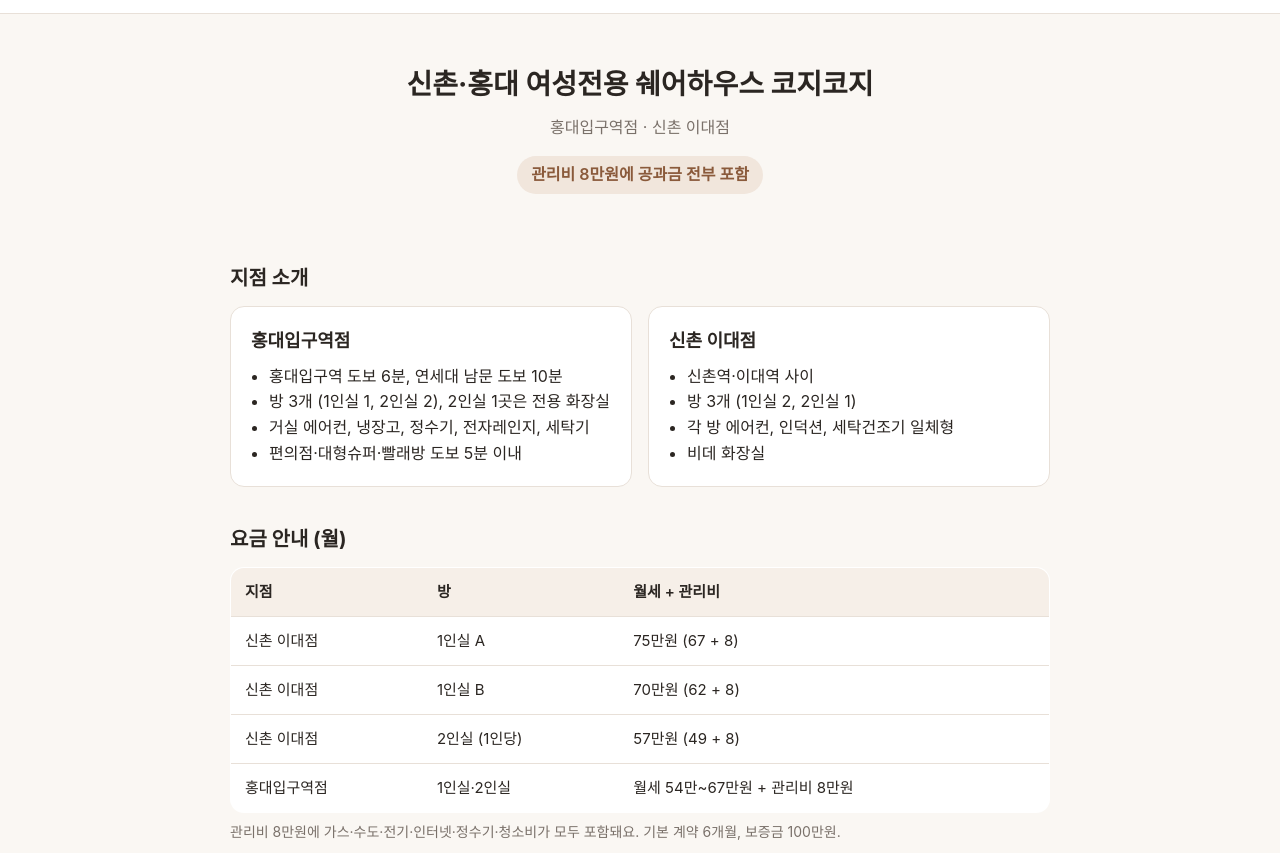
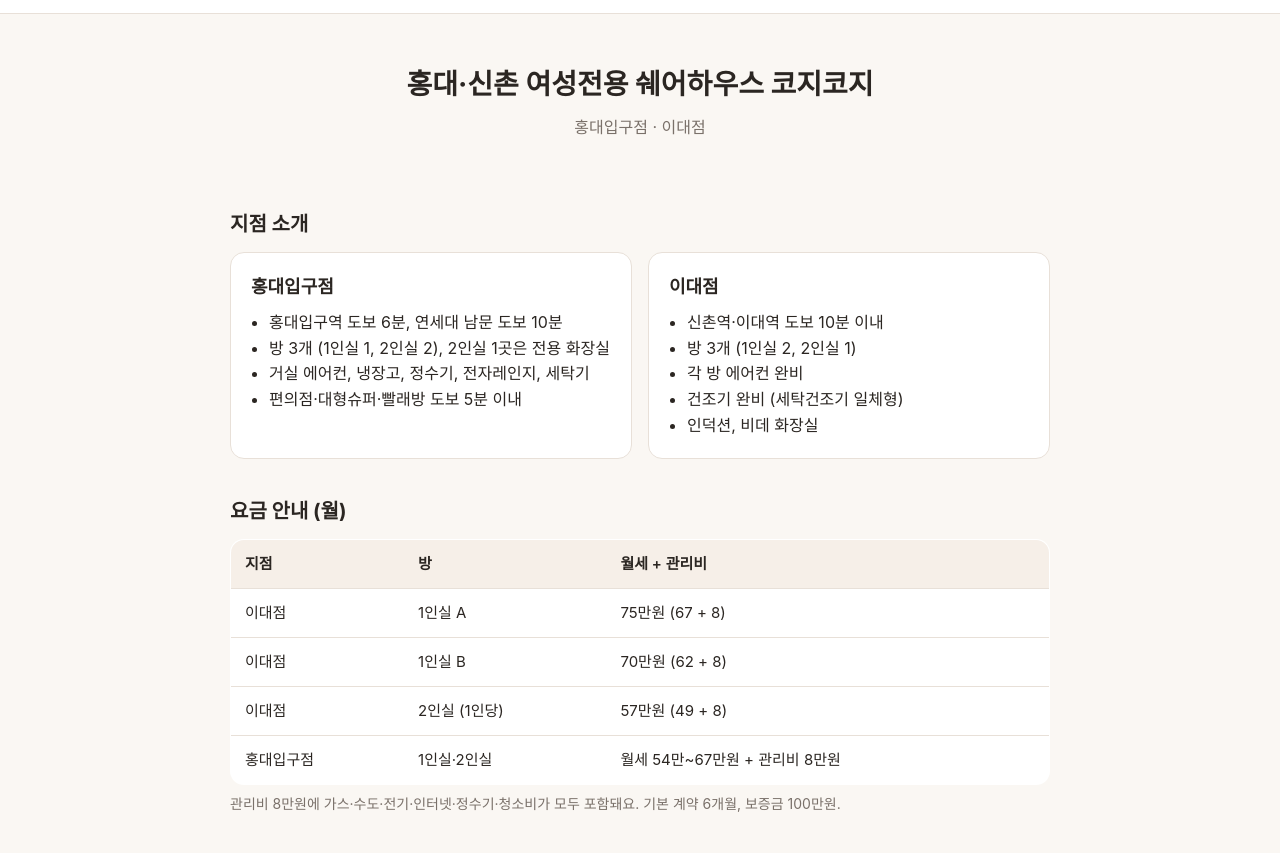
Before and after one commit to cozycozy404/cozycozy404.github.io, a plain HTML site: page index.html in a window 1280 px wide. Shown: the part 63-916 px from the top of the page. Drawn offline with Linux system fonts and the light colour scheme.

Commit message:
홍대·신촌 순서, 지점명 통일(홍대입구점/이대점), 이대점 시설 수정

```diff
--- a/index.html
+++ b/index.html
@@ -3,8 +3,8 @@
 <head>
 <meta charset="utf-8">
 <meta name="viewport" content="width=device-width, initial-scale=1">
-<title>코지코지 | 신촌·홍대 여성전용 쉐어하우스</title>
-<meta name="description" content="신촌·홍대 여성전용 쉐어하우스 코지코지. 홍대입구역점·신촌 이대점 운영. 관리비 8만원에 공과금 전부 포함.">
+<title>코지코지 | 홍대·신촌 여성전용 쉐어하우스</title>
+<meta name="description" content="홍대·신촌 여성전용 쉐어하우스 코지코지. 홍대입구점·이대점 운영.">
 <style>
   :root{--wood:#8a5a3b;--bg:#faf7f3;--ink:#2b2622;--muted:#7a716a;--line:#e8e0d8}
   *{box-sizing:border-box}
@@ -39,15 +39,14 @@
 <header><img src="logo.jpg" alt="코지코지 로고"><b>코지코지 쉐어하우스</b></header>
 <main>
   <section class="hero">
-    <h1>신촌·홍대 여성전용 쉐어하우스 코지코지</h1>
-    <p>홍대입구역점 · 신촌 이대점</p>
-    <span class="badge">관리비 8만원에 공과금 전부 포함</span>
+    <h1>홍대·신촌 여성전용 쉐어하우스 코지코지</h1>
+    <p>홍대입구점 · 이대점</p>
   </section>
 
   <h2>지점 소개</h2>
   <div class="grid">
     <div class="card">
-      <h3>홍대입구역점</h3>
+      <h3>홍대입구점</h3>
       <ul>
         <li>홍대입구역 도보 6분, 연세대 남문 도보 10분</li>
         <li>방 3개 (1인실 1, 2인실 2), 2인실 1곳은 전용 화장실</li>
@@ -56,12 +55,13 @@
       </ul>
     </div>
     <div class="card">
-      <h3>신촌 이대점</h3>
+      <h3>이대점</h3>
       <ul>
-        <li>신촌역·이대역 사이</li>
+        <li>신촌역·이대역 도보 10분 이내</li>
         <li>방 3개 (1인실 2, 2인실 1)</li>
-        <li>각 방 에어컨, 인덕션, 세탁건조기 일체형</li>
-        <li>비데 화장실</li>
+        <li>각 방 에어컨 완비</li>
+        <li>건조기 완비 (세탁건조기 일체형)</li>
+        <li>인덕션, 비데 화장실</li>
       </ul>
     </div>
   </div>
@@ -69,10 +69,10 @@
   <h2>요금 안내 (월)</h2>
   <table>
     <tr><th>지점</th><th>방</th><th>월세 + 관리비</th></tr>
-    <tr><td>신촌 이대점</td><td>1인실 A</td><td>75만원 (67 + 8)</td></tr>
-    <tr><td>신촌 이대점</td><td>1인실 B</td><td>70만원 (62 + 8)</td></tr>
-    <tr><td>신촌 이대점</td><td>2인실 (1인당)</td><td>57만원 (49 + 8)</td></tr>
-    <tr><td>홍대입구역점</td><td>1인실·2인실</td><td>월세 54만~67만원 + 관리비 8만원</td></tr>
+    <tr><td>이대점</td><td>1인실 A</td><td>75만원 (67 + 8)</td></tr>
+    <tr><td>이대점</td><td>1인실 B</td><td>70만원 (62 + 8)</td></tr>
+    <tr><td>이대점</td><td>2인실 (1인당)</td><td>57만원 (49 + 8)</td></tr>
+    <tr><td>홍대입구점</td><td>1인실·2인실</td><td>월세 54만~67만원 + 관리비 8만원</td></tr>
   </table>
   <p class="note">관리비 8만원에 가스·수도·전기·인터넷·정수기·청소비가 모두 포함돼요. 기본 계약 6개월, 보증금 100만원.</p>
 
@@ -86,7 +86,7 @@
     <p><b>코지코지 쉐어하우스</b> | 운영: 주식회사 삼각주</p>
     <p>상호: 주식회사 삼각주 | 대표자: 이보름 | 사업자등록번호: 156-81-02464</p>
     <p>주소: 경기도 파주시 경의로 1246, 1006-J5호(와동동, 공유오피스)</p>
-    <p>지점: 주식회사 삼각주 창천지점(코지코지 홍대입구역점), 주식회사 삼각주 신촌지점(코지코지 이대점)</p>
+    <p>지점: 주식회사 삼각주 창천지점(코지코지 홍대입구점), 주식회사 삼각주 신촌지점(코지코지 이대점)</p>
     <p>문의: 카카오톡 채널 쉐어하우스 코지코지</p>
     <p>© 2026 주식회사 삼각주. All rights reserved.</p>
   </div>
```
